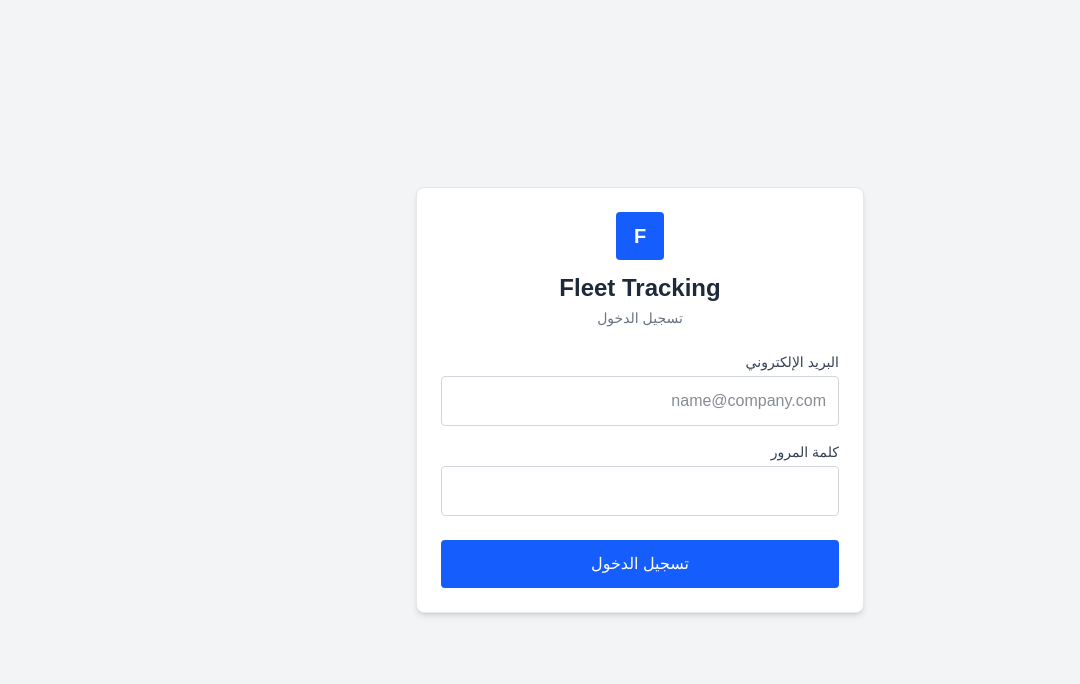
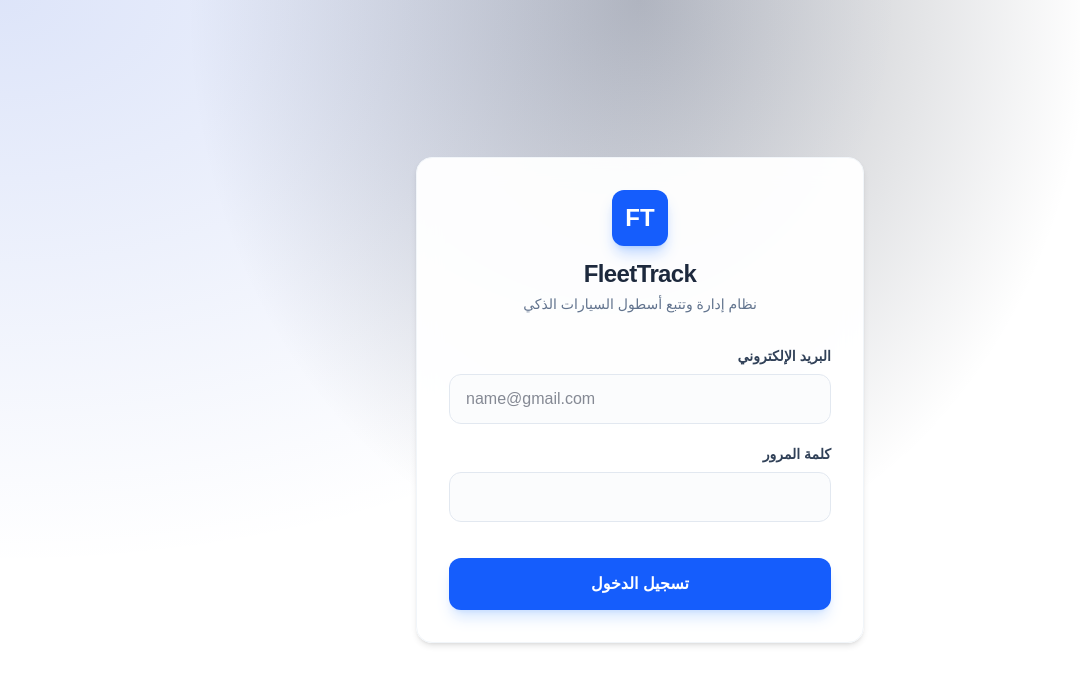
Before and after one commit to mohamed0155065/feelt-tracking-app-front, a Next.js app: page /login in a window 1280 px wide. Shown: the top 684 px of the page, without its empty margins (0-1080 px from the left). Built offline with nearby package versions, Linux system fonts and the light colour scheme.

Commit message:
feat: implement smart password visibility and clean layout

```diff
--- a/app/login/page.tsx
+++ b/app/login/page.tsx
@@ -1,88 +1,5 @@
-'use client';
-import React, { useState } from 'react';
+import LoginFeature from "@/feature/login";
 
 export default function LoginPage() {
-  const [realPassword, setRealPassword] = useState('');
-  const [displayPassword, setDisplayPassword] = useState('');
-
-  const handleSubmit = (e: any) => {
-    e.preventDefault();
-    alert('تم استقبال الباسورد الحقيقي وهو: ' + realPassword);
-  };
-
-  const handlePasswordChange = (e: any) => {
-    const val = e.target.value;
-
-    // لو اليوزر بيمسح
-    if (val.length < displayPassword.length) {
-      const updatedReal = realPassword.slice(0, val.length);
-      setRealPassword(updatedReal);
-      setDisplayPassword(val);
-      return;
-    }
-
-    // الحرف الجديد اللي اتكتب
-    const lastChar = val.charAt(val.length - 1);
-    const newReal = realPassword + lastChar;
-    setRealPassword(newReal);
-
-    //بشوف الحرف الجديد جنب القديم المخنفي
-    const stars = '•'.repeat(realPassword.length);
-    setDisplayPassword(stars + lastChar);
-
-    //بعد نص ثانية  حول لي الحرف الأخير لنجمه
-    setTimeout(() => {
-      setDisplayPassword('•'.repeat(newReal.length));
-    }, 500);
-  };
-
-  return (
-    <div className="min-h-screen flex items-center justify-center bg-gray-100 p-4" dir="rtl">
-      <div className="w-full max-w-md bg-white p-6 rounded-lg shadow-md border border-gray-200">
-
-        <div className="text-center mb-6">
-          <div className="inline-flex h-12 w-12 rounded bg-blue-600 items-center justify-center text-white text-xl font-bold mb-3">
-            F
-          </div>
-          <h2 className="text-2xl font-bold text-gray-800">Fleet Tracking</h2>
-          <p className="text-sm text-gray-500 mt-1">تسجيل الدخول</p>
-        </div>
-
-        <form onSubmit={handleSubmit} className="space-y-4">
-
-          {/* للبريد الالكتروني*/}
-          <div>
-            <label className="block text-sm font-medium text-gray-700 mb-1">البريد الإلكتروني</label>
-            <input
-              type="email"
-              required
-              placeholder="name@company.com"
-              className="w-full p-3 rounded border border-gray-300 focus:outline-none focus:border-blue-500 text-gray-900"
-            />
-          </div>
-
-          {/* للباسورد */}
-          <div>
-            <label className="block text-sm font-medium text-gray-700 mb-1">كلمة المرور</label>
-            <input
-              type="text"
-              required
-              value={displayPassword}
-              onChange={handlePasswordChange}
-              className="w-full p-3 rounded border border-gray-300 focus:outline-none focus:border-blue-500 text-gray-900"
-            />
-          </div>
-
-          <button
-            type="submit"
-            className="w-full py-3 mt-2 rounded bg-blue-600 hover:bg-blue-700 text-white font-medium transition-colors"
-          >
-            تسجيل الدخول
-          </button>
-
-        </form>
-
-      </div>
-    </div>
-  );
+  return <LoginFeature />;
 }
--- /dev/null
+++ b/feature/login/DotBackground.tsx
@@ -0,0 +1,17 @@
+'use client';
+
+import React from 'react';
+
+export default function DotBackground({ children }: { children: React.ReactNode }) {
+  return (
+    <div
+      className="min-h-screen flex items-center justify-center relative overflow-hidden bg-gradient-to-br from-slate-900 via-slate-950 to-blue-950"
+      style={{
+        backgroundImage: "radial-gradient(at 0% 0%, rgba(29, 78, 216, 0.15) 0, transparent 50%), radial-gradient(at 50% 0%, rgba(15, 23, 42, 0.3) 0, transparent 50%), radial-gradient(rgba(255, 255, 255, 0.03) 1px, transparent 0)",
+        backgroundSize: "100% 100%, 100% 100%, 24px 24px",
+      }}
+    >
+      {children}
+    </div>
+  );
+}
--- /dev/null
+++ b/feature/login/LoginForm.tsx
@@ -0,0 +1,110 @@
+'use client';
+
+import React, { useState } from 'react';
+
+export default function LoginForm() {
+  const [email, setEmail] = useState('');
+  const [isLoading, setIsLoading] = useState(false);
+  const [realPassword, setRealPassword] = useState('');
+  const [displayPassword, setDisplayPassword] = useState('');
+
+  const handleSubmit = (e: any) => {
+    e.preventDefault();
+    setIsLoading(true);
+
+    setTimeout(() => {
+      setIsLoading(false);
+      alert('تم تسجيل الدخول بنجاح  ');
+    }, 1000);
+  };
+
+const handlePasswordChange = (e: React.ChangeEvent<HTMLInputElement>) => {
+    const val = e.target.value;
+
+    if (val.length < displayPassword.length) {
+      const updatedReal = realPassword.slice(0, val.length);
+      setRealPassword(updatedReal);
+      setDisplayPassword(val);
+      return;
+    }
+
+    const lastChar = val.charAt(val.length - 1);
+    const newReal = realPassword + lastChar;
+    setRealPassword(newReal);
+
+   const stars = '•'.repeat(realPassword.length);
+    setDisplayPassword(stars + lastChar);
+
+    setTimeout(() => {
+      setDisplayPassword('•'.repeat(newReal.length));
+    }, 2000);
+  };
+
+  return (
+    <div className="w-full max-w-md bg-white/95 backdrop-blur-md p-8 rounded-2xl shadow-md border border-slate-100 mx-4 z-10">
+      {/* اللوجو والعنوان بخط العربي */}
+      <div className="text-center mb-8">
+        <div className="inline-flex items-center justify-center w-14 h-14 rounded-xl bg-blue-600 text-white font-bold text-2xl shadow-lg shadow-blue-500/30 mb-3">
+          FT
+        </div>
+        <h2 className="text-2xl font-black text-slate-800 tracking-tight" style={{ fontFamily: "'Cairo', sans-serif" }}>
+          FleetTrack
+        </h2>
+        <p className="text-slate-500 text-sm mt-1" style={{ fontFamily: "'Cairo', sans-serif" }}>
+          نظام إدارة وتتبع أسطول السيارات الذكي
+        </p>
+      </div>
+
+      {/* الفورم */}
+      <form onSubmit={handleSubmit} className="space-y-5" dir="rtl">
+        <div>
+          <label className="block text-slate-700 text-sm font-bold mb-2" style={{ fontFamily: "'Cairo', sans-serif" }}>
+            البريد الإلكتروني
+          </label>
+          <input
+            type="email"
+            required
+            value={email}
+            onChange={(e) => setEmail(e.target.value)}
+            placeholder="name@gmail.com"
+            className="w-full px-4 py-3 rounded-xl border border-slate-200 focus:outline-none focus:ring-2 focus:ring-blue-500 bg-slate-50/50 text-slate-900 transition-all text-left"
+          />
+        </div>
+
+        <div>
+          <label className="block text-slate-700 text-sm font-bold mb-2" style={{ fontFamily: "'Cairo', sans-serif" }}>
+            كلمة المرور
+          </label>
+       <input
+  type="text"
+  required
+  value={displayPassword}
+  onChange={handlePasswordChange}
+  placeholder=" "
+  className="w-full px-4 py-3 rounded-xl border border-slate-200 focus:outline-none focus:ring-2 focus:ring-blue-500 bg-slate-50/50 text-slate-900 transition-all text-left"
+/>
+        </div>
+
+        {/*الزرار  */}
+        <button
+          type="submit"
+          disabled={isLoading}
+          className="w-full relative mt-4 py-3.5 px-4 bg-blue-600 text-white font-bold rounded-xl shadow-lg shadow-blue-500/20 hover:bg-blue-700 active:scale-[0.98] transition-all disabled:opacity-70 disabled:pointer-events-none"
+        >
+
+          {isLoading ? (
+            <div className="flex items-center justify-center gap-2">
+              <svg className="animate-spin h-5 w-5 text-white" fill="none" viewBox="0 0 24 24">
+                <circle className="opacity-25" cx="12" cy="12" r="10" stroke="currentColor" strokeWidth="4" />
+                <path className="opacity-75" fill="currentColor" d="M4 12a8 8 0 018-8V0C5.373 0 0 5.373 0 12h4zm2 5.291A7.962 7.962 0 014 12H0c0 3.042 1.135 5.824 3 7.938l3-2.647z" />
+              </svg>
+              <span>جاري التحقق...</span>
+            </div>
+          ) : (
+            <span>تسجيل الدخول</span>
+          )}
+        </button>
+      </form>
+    </div>
+  );
+}
--- /dev/null
+++ b/feature/login/index.tsx
@@ -0,0 +1,13 @@
+'use client';
+
+import React from 'react';
+import DotBackground from './DotBackground';
+import LoginForm from './LoginForm';
+
+export default function LoginFeature() {
+  return (
+    <DotBackground>
+      <LoginForm />
+    </DotBackground>
+  );
+}
```
